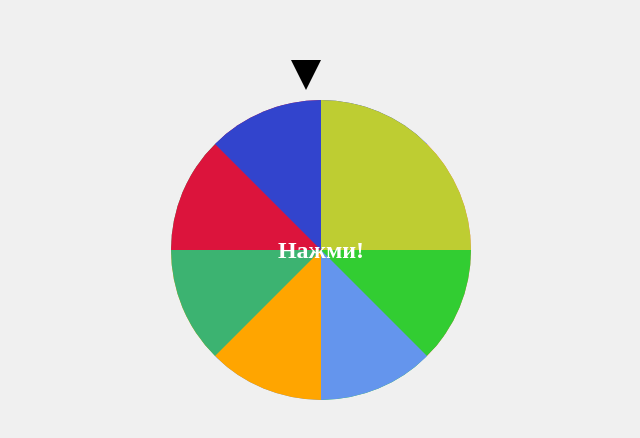
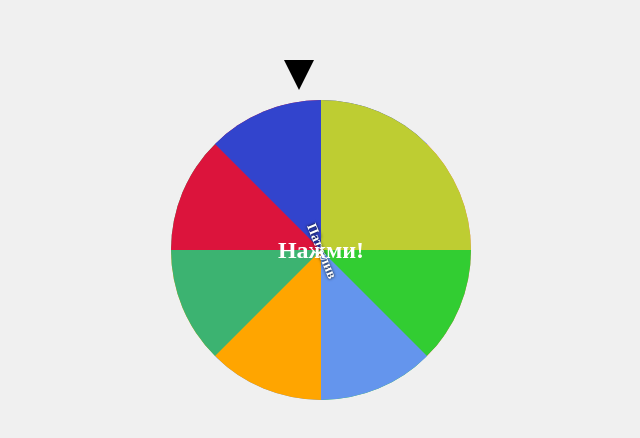
Before and after one commit to key90/Gift, a plain HTML site: page index.html in a window 1280 px wide. Shown: the part 150-588 px from the top of the page, 319-959 px from the left. Drawn offline with Linux system fonts and the light colour scheme.

Commit message:
Update index.html

```diff
--- a/index.html
+++ b/index.html
@@ -41,9 +41,9 @@
 
     .slice span {
       position: absolute;
-      top: 10%;
+      top: 50%;
       left: 50%;
-      transform: translateX(-50%) rotate(calc(var(--angle) * -1));
+      transform: translateX(-50%) translateY(-50%) rotate(calc(var(--angle) * -1));
       font-size: 14px;
       font-weight: bold;
       color: white;
@@ -96,7 +96,7 @@
     .arrow {
       position: absolute;
       top: -40px;
-      left: calc(50% - 15px); /* Сдвиг на ширину стрелки */
+      left: calc(50% - 22px); /* Сдвиг на ширину стрелки */
       transform: translateX(-50%);
       width: 0;
       height: 0;
```
